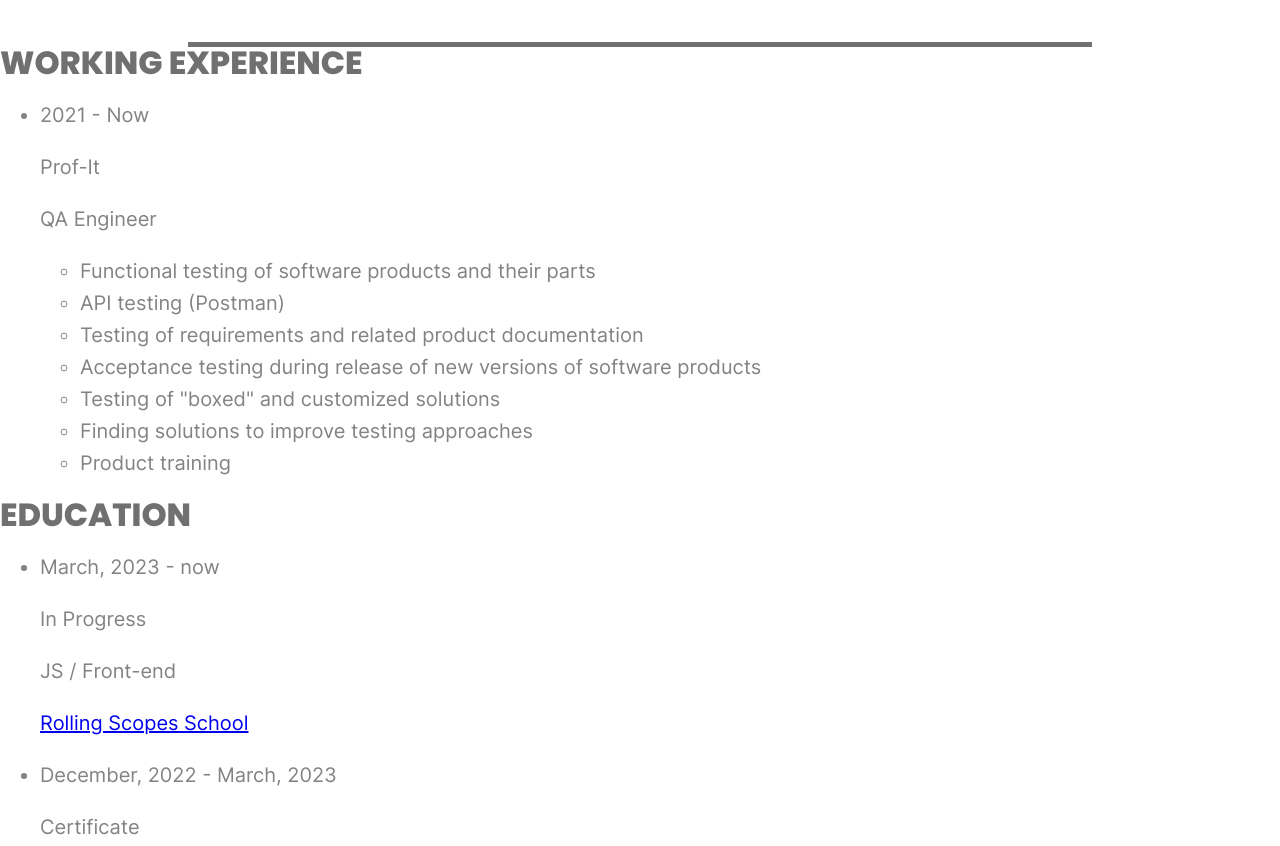
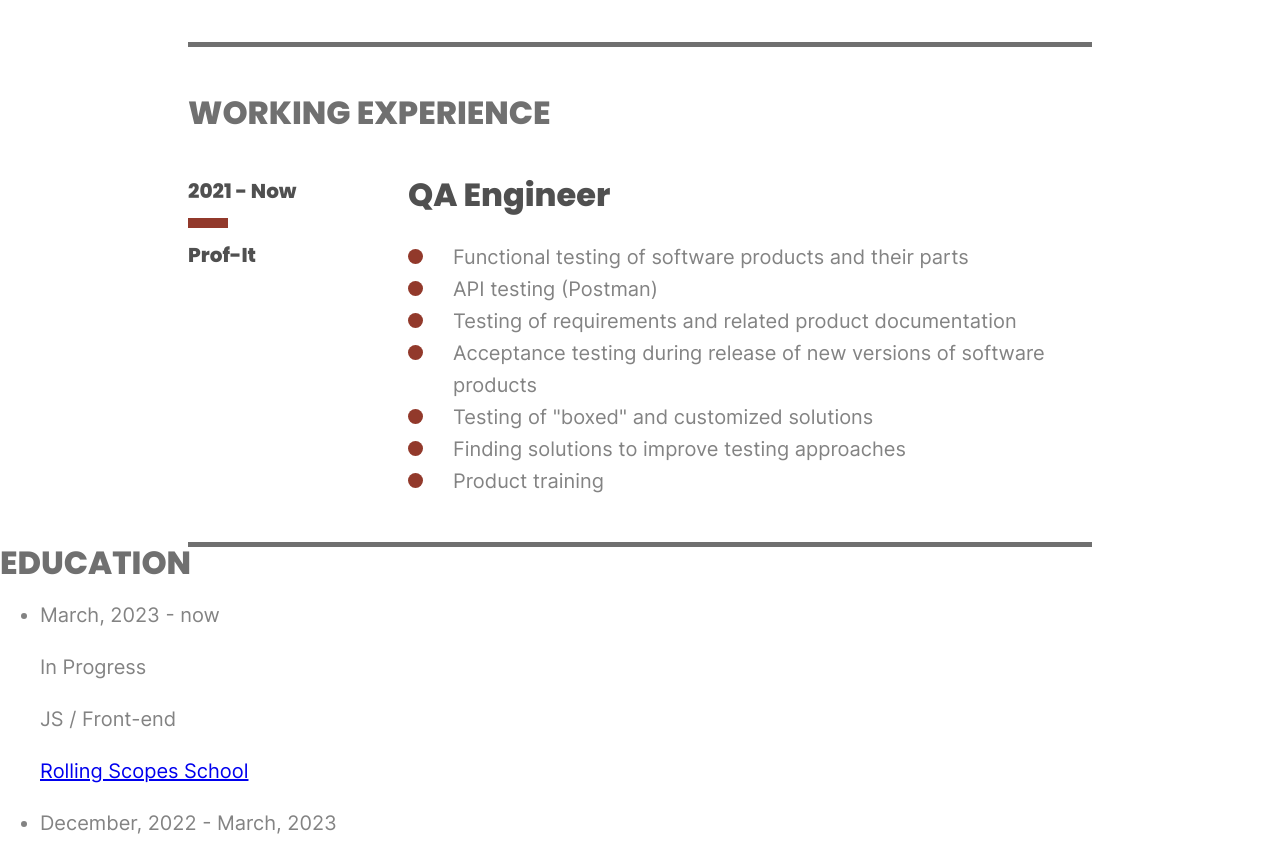
Before and after one commit to MksGdwn/CV, a plain HTML site: page index.html in a window 1280 px wide. Shown: the part 1779-2625 px from the top of the page. Drawn offline with Linux system fonts and the light colour scheme.

Commit message:
feat: add experience style

```diff
--- a/css/scss/common/variables.scss
+++ b/css/scss/common/variables.scss
@@ -1,3 +1,4 @@
 $text-color: #838383;
 $base-color: #707070;
+$base-color--light: #505050;
 $additional-color: #92392B;
--- /dev/null
+++ b/css/scss/components/experience/experience.scss
@@ -0,0 +1,16 @@
+.experience {
+
+  &__container {
+    padding-top: 50px;
+    padding-bottom: 50px;
+  }
+
+  &__title {
+    margin-bottom: 50px;
+  }
+
+  &__list {
+    @extend %no-list;
+  }
+
+}
--- /dev/null
+++ b/css/scss/components/experience/index.scss
@@ -0,0 +1 @@
+@import "./experience.scss";
--- a/css/scss/components/promo/promo.scss
+++ b/css/scss/components/promo/promo.scss
@@ -2,6 +2,7 @@
 
   &__container {
     @extend %row;
+
     align-items: center;
     padding-bottom: 80px;
   }
--- /dev/null
+++ b/css/scss/components/work/index.scss
@@ -0,0 +1 @@
+@import "./work.scss";
--- /dev/null
+++ b/css/scss/components/work/work.scss
@@ -0,0 +1,75 @@
+.work {
+
+  &__container {
+    @extend %row;
+
+    gap: 50px;
+  }
+
+  &__date,
+  &__company  {
+    @extend %no-margin;
+
+    min-width: 170px;
+
+    color: $base-color--light;
+    font-family: Poppins;
+    font-size: 20px;
+    font-weight: 800;
+    line-height: 24px;
+    text-transform: capitalize;
+  }
+
+  &__date {
+    position: relative;
+    padding-bottom: 25px;
+    margin-bottom: 15px;
+
+    &::after {
+      content: "";
+      position: absolute;
+      bottom: 0;
+      left: 0;
+      height: 10px;
+      width: 40px;
+
+      background-color: $additional-color;
+    }
+  }
+
+  &__position {
+    @extend %no-margin;
+
+    margin-bottom: 30px;
+
+    color: $base-color--light;
+    font-family: Poppins;
+    font-size: 32px;
+    font-weight: 800;
+    line-height: 32px;
+    text-transform: capitalize;
+  }
+
+  &__duties {
+    @extend %no-list;
+  }
+
+  &__duties-item {
+    position: relative;
+    padding-left: 45px;
+
+    box-sizing: border-box;
+
+    &::before {
+      content: "";
+      position: absolute;
+      top: 8px;
+      left: 0;
+      height: 15px;
+      width: 15px;
+
+      background-color: $additional-color;
+      border-radius: 50%;
+    }
+  }
+}
--- a/css/scss/index.scss
+++ b/css/scss/index.scss
@@ -6,3 +6,5 @@
 @import "./components/skills";
 @import "./components/projects";
 @import "./components/slider";
+@import "./components/experience";
+@import "./components/work";
--- a/index.html
+++ b/index.html
@@ -116,10 +116,11 @@
       </div>
     </section>
     <section class="experience">
+      <div class="experience__container container container--separator">
         <h2 class="experience__title title">Working Experience</h2>
         <ul class="experience__list">
           <li class="experience__item work">
-          <div class="work__wrapper">
+            <div class="work__container">
               <div class="work__block">
                 <p class="work__date">2021 - Now</p>
                 <p class="work__company">Prof-It</p>
@@ -139,6 +140,7 @@
             </div>
           </li>
         </ul>
+      </div>
     </section>
     <section class="education">
       <h2 class="education__title title">Education</h2>
```
Also changed, not shown: css/style.css, 1 other file. Lines whose indentation alone changed are shown as unchanged.
